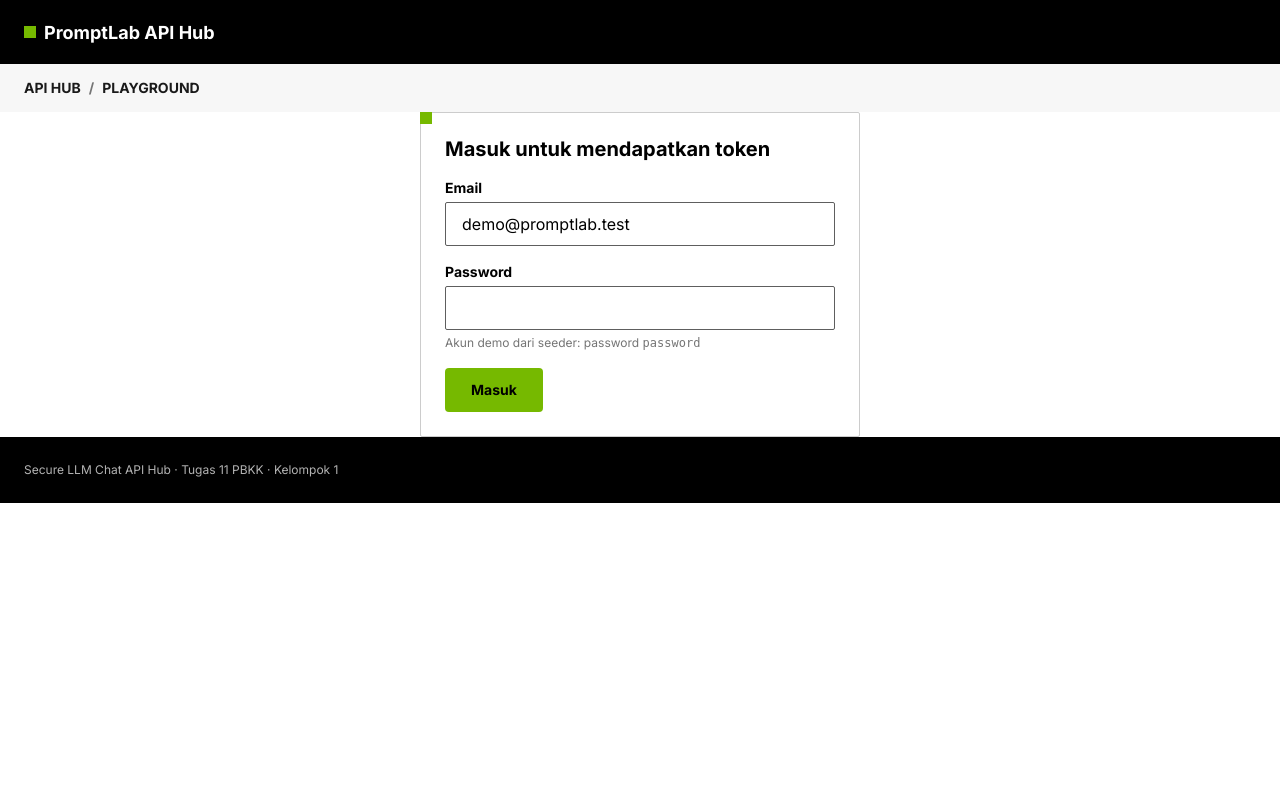
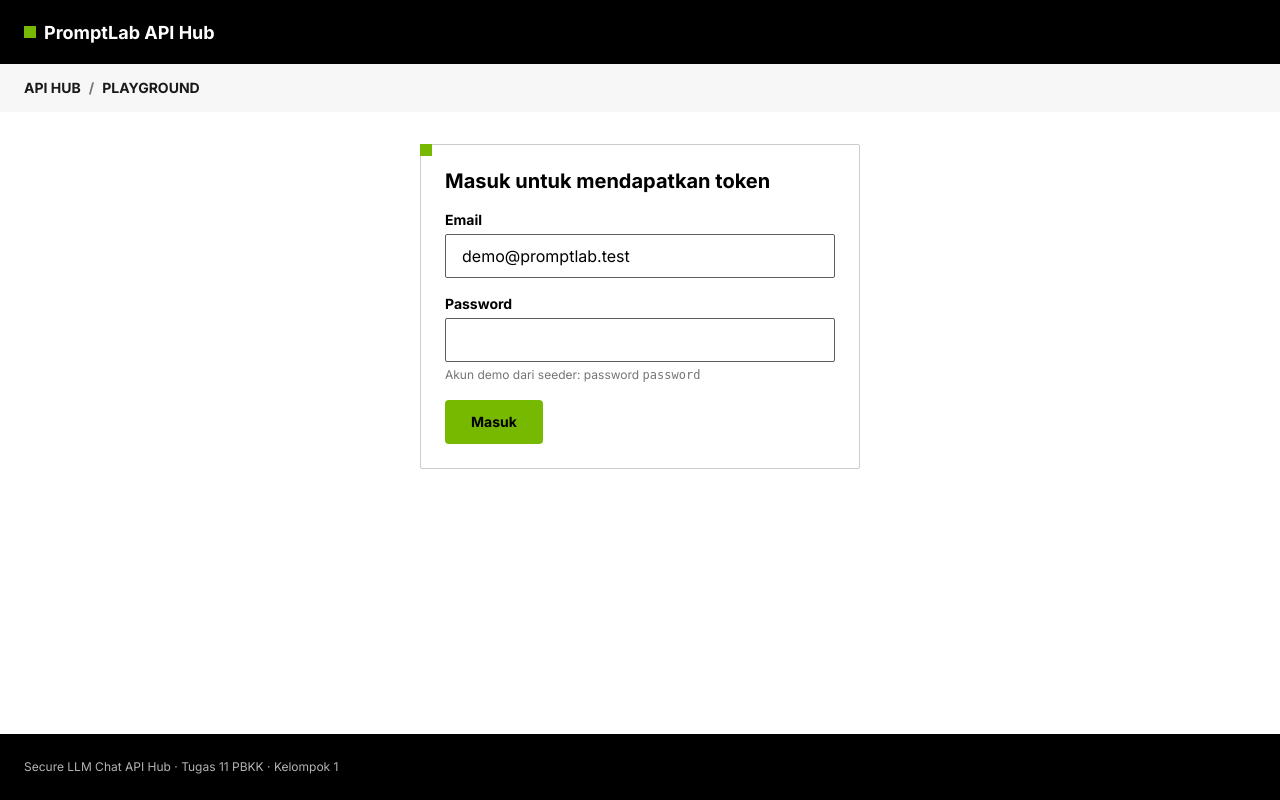
Before and after one commit to FrenaldyH/tugas-11_PBKK, a Laravel app: page / in a window 1280 px wide. Run offline with Laravel 12, Linux system fonts and the light colour scheme; some web fonts are replaced.

Commit message:
fix(playground): restore page padding and pin footer to the bottom

```diff
--- a/resources/views/playground.blade.php
+++ b/resources/views/playground.blade.php
@@ -20,7 +20,9 @@
             --mono: "JetBrains Mono", ui-monospace, Menlo, monospace;
         }
         * { box-sizing: border-box; }
-        body { margin: 0; background: var(--canvas); color: var(--body); font: 400 16px/1.5 var(--font); }
+        /* Column layout so the footer sits at the bottom even when the content is short */
+        body { margin: 0; background: var(--canvas); color: var(--body); font: 400 16px/1.5 var(--font);
+               min-height: 100vh; display: flex; flex-direction: column; }
         [hidden] { display: none !important; }
         :focus-visible { outline: 2px solid var(--primary-dark); outline-offset: 2px; }
         .wrap { max-width: 1280px; margin: 0 auto; padding: 0 24px; }
@@ -49,7 +51,9 @@
         .btn-dark:hover { background: var(--surface-elevated); }
 
         /* Cards with corner-square (NVIDIA) */
-        main { padding: 32px 0 64px; }
+        /* main.wrap outranks .wrap, so the vertical padding is not reset by .wrap's "padding: 0 24px";
+           width: 100% stops the auto margins from shrinking it inside the flex column */
+        main.wrap { padding-top: 32px; padding-bottom: 64px; flex: 1 0 auto; width: 100%; }
         .card { position: relative; border: 1px solid var(--hairline); border-radius: var(--r-sm); padding: 24px; background: var(--canvas); }
         .card::before { content: ""; position: absolute; top: -1px; left: -1px; width: 12px; height: 12px; background: var(--primary); }
         .card h2 { font: 700 20px/1.25 var(--font); color: var(--ink); margin: 0 0 16px; }
```
